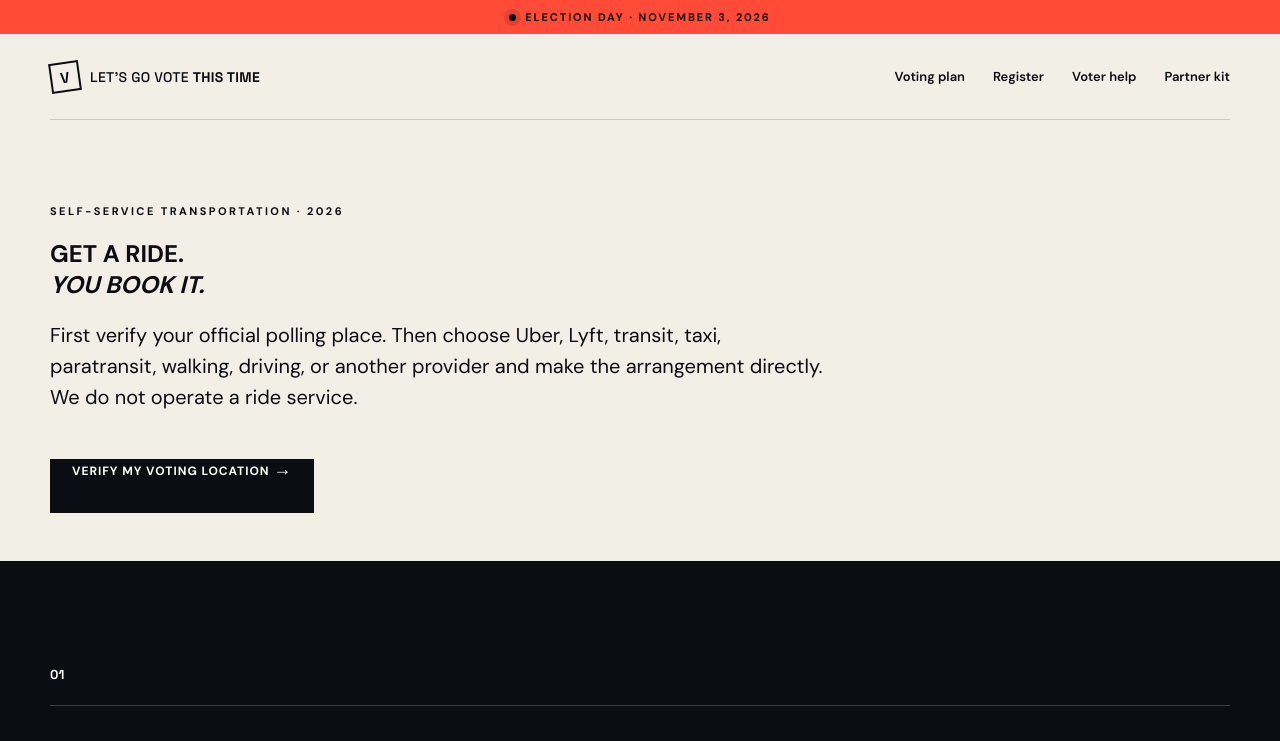
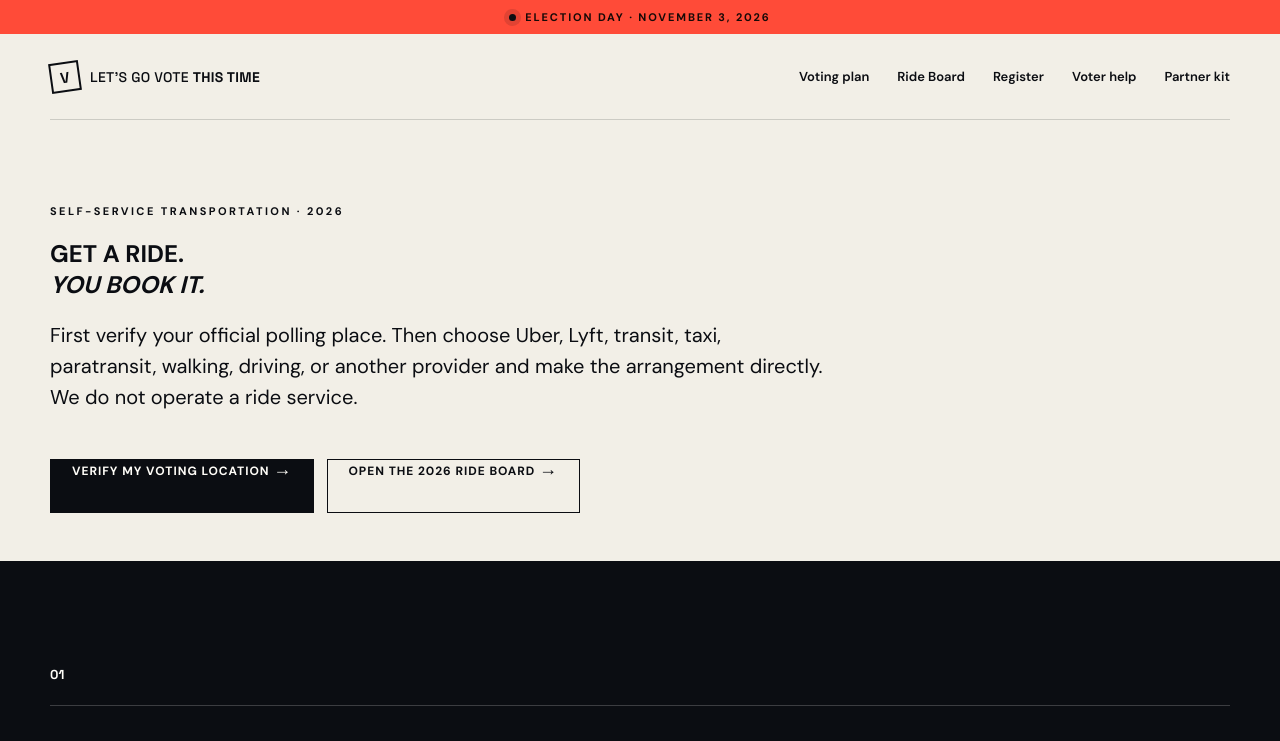
Before and after one commit to DopestT/letsgovotethistime, a website: page rides-to-polls.html in a window 1280 px wide. Shown: the top 741 px of the page. Drawn offline with Linux system fonts and the light colour scheme; no server answers.

Commit message:
Link the Ride Board from the voter transportation guide

```diff
--- a/rides-to-polls.html
+++ b/rides-to-polls.html
@@ -19,7 +19,7 @@
   <link href="https://fonts.googleapis.com/css2?family=DM+Sans:wght@400;500;600;700&family=Space+Grotesk:wght@500;600;700&display=swap" rel="stylesheet">
   <link rel="stylesheet" href="styles.css" />
   <style>
-    .ride-hero{padding:84px 0 48px}.ride-hero h1{max-width:960px}.ride-copy{max-width:780px;font-size:20px;line-height:1.55}.provider-grid{display:grid;grid-template-columns:1fr 1fr;gap:24px}.provider-card{border:2px solid #0b0d12;background:#fff;box-shadow:7px 7px 0 #0b0d12;padding:28px}.provider-card h3{font-size:30px;margin:8px 0 12px}.status{display:inline-block;padding:7px 10px;border:2px solid #0b0d12;font-size:12px;font-weight:900;letter-spacing:.06em}.status.pending{background:#ffd166}.status.current{background:#50ef9b}.provider-card p{line-height:1.55}.provider-actions{display:flex;gap:10px;flex-wrap:wrap;margin-top:20px}.notice{border:2px solid #0b0d12;background:#f2f4f7;padding:22px;margin-top:22px}.steps{display:grid;grid-template-columns:repeat(3,1fr);gap:18px}.step{border-top:3px solid #0b0d12;padding-top:15px}.step strong{font-family:'Space Grotesk',sans-serif;font-size:28px}.fallback-grid{display:grid;grid-template-columns:repeat(4,1fr);gap:14px}.fallback{border:2px solid #0b0d12;padding:18px;background:#fff}.updated{font-size:13px;font-weight:800;letter-spacing:.05em}.disclaimer{font-size:14px;line-height:1.55;color:#4b5260}.back{margin-top:26px;display:inline-block}@media(max-width:780px){.provider-grid,.steps,.fallback-grid{grid-template-columns:1fr}.ride-hero{padding-top:56px}}
+    .ride-hero{padding:84px 0 48px}.ride-hero h1{max-width:960px}.ride-copy{max-width:780px;font-size:20px;line-height:1.55}.provider-grid{display:grid;grid-template-columns:1fr 1fr;gap:24px}.provider-card{border:2px solid #0b0d12;background:#fff;box-shadow:7px 7px 0 #0b0d12;padding:28px}.provider-card h3{font-size:30px;margin:8px 0 12px}.status{display:inline-block;padding:7px 10px;border:2px solid #0b0d12;font-size:12px;font-weight:900;letter-spacing:.06em}.status.pending{background:#ffd166}.status.current{background:#50ef9b}.provider-card p{line-height:1.55}.provider-actions{display:flex;gap:10px;flex-wrap:wrap;margin-top:20px}.notice{border:2px solid #0b0d12;background:#f2f4f7;padding:22px;margin-top:22px}.steps{display:grid;grid-template-columns:repeat(3,1fr);gap:18px}.step{border-top:3px solid #0b0d12;padding-top:15px}.step strong{font-family:'Space Grotesk',sans-serif;font-size:28px}.fallback-grid{display:grid;grid-template-columns:repeat(4,1fr);gap:14px}.fallback{border:2px solid #0b0d12;padding:18px;background:#fff}.updated{font-size:13px;font-weight:800;letter-spacing:.05em}.disclaimer{font-size:14px;line-height:1.55;color:#4b5260}.back{margin-top:26px;display:inline-block}.board-cta{margin-left:8px}@media(max-width:780px){.provider-grid,.steps,.fallback-grid{grid-template-columns:1fr}.ride-hero{padding-top:56px}.board-cta{margin-left:0;margin-top:10px}}
   </style>
   <script type="application/ld+json">
   {
@@ -37,7 +37,7 @@
   <div class="topline" role="status"><span class="pulse"></span>ELECTION DAY · NOVEMBER 3, 2026</div>
   <header class="nav shell">
     <a class="brand" href="/" aria-label="Let's Go Vote This Time home"><span class="brand-mark">V</span><span>LET'S GO VOTE <strong>THIS TIME</strong></span></a>
-    <nav aria-label="Ride guide navigation"><a href="/">Voting plan</a><a href="/register">Register</a><a href="/voter-help">Voter help</a><a href="/partner-kit">Partner kit</a></nav>
+    <nav aria-label="Ride guide navigation"><a href="/">Voting plan</a><a href="/ride-board">Ride Board</a><a href="/register">Register</a><a href="/voter-help">Voter help</a><a href="/partner-kit">Partner kit</a></nav>
   </header>
 
   <main>
@@ -46,6 +46,7 @@
       <h1>GET A RIDE.<br><em>YOU BOOK IT.</em></h1>
       <p class="ride-copy">First verify your official polling place. Then choose Uber, Lyft, transit, taxi, paratransit, walking, driving, or another provider and make the arrangement directly. We do not operate a ride service.</p>
       <a class="button primary back" href="/#location">VERIFY MY VOTING LOCATION <span>→</span></a>
+      <a class="button ghost back board-cta" href="/ride-board">OPEN THE 2026 RIDE BOARD <span>→</span></a>
     </section>
 
     <section class="section dark-band">
@@ -95,6 +96,7 @@
         <div class="fallback"><strong>TAXI / LOCAL RIDESHARE</strong><p>Local providers may be available when national apps are busy or unavailable.</p></div>
         <div class="fallback"><strong>FRIEND / FAMILY</strong><p>Coordinate the exact pickup time and verified destination before Election Day.</p></div>
       </div>
+      <a class="button primary back" href="/ride-board">SEE VERIFIED STATUS + LOCAL RESOURCES <span>→</span></a>
     </section>
 
     <section class="plan-strip">
@@ -104,7 +106,7 @@
     <section class="section shell"><p class="updated">LAST VERIFIED: SEPTEMBER 8, 2026</p><p class="disclaimer">Uber and Lyft are trademarks of their respective owners. Let's Go Vote This Time is not affiliated with or endorsed by Uber or Lyft. References are provided for factual transportation planning. Provider programs, prices, promotions, availability, and terms can change.</p></section>
   </main>
 
-  <footer class="footer shell"><div><div class="brand footer-brand"><span class="brand-mark">V</span><span>LET'S GO VOTE <strong>THIS TIME</strong></span></div><p>Nonpartisan voter access. Official election information stays with election officials.</p></div><div class="footer-links"><a href="https://www.eac.gov/vote" target="_blank" rel="noopener">EAC voter information ↗</a><a href="https://vote.gov/" target="_blank" rel="noopener">Vote.gov ↗</a><a href="/voter-help">Voter help ↗</a></div></footer>
+  <footer class="footer shell"><div><div class="brand footer-brand"><span class="brand-mark">V</span><span>LET'S GO VOTE <strong>THIS TIME</strong></span></div><p>Nonpartisan voter access. Official election information stays with election officials.</p></div><div class="footer-links"><a href="/ride-board">2026 Ride Board ↗</a><a href="https://www.eac.gov/vote" target="_blank" rel="noopener">EAC voter information ↗</a><a href="https://vote.gov/" target="_blank" rel="noopener">Vote.gov ↗</a><a href="/voter-help">Voter help ↗</a></div></footer>
   <script src="growth.js"></script>
 </body>
 </html>
```
